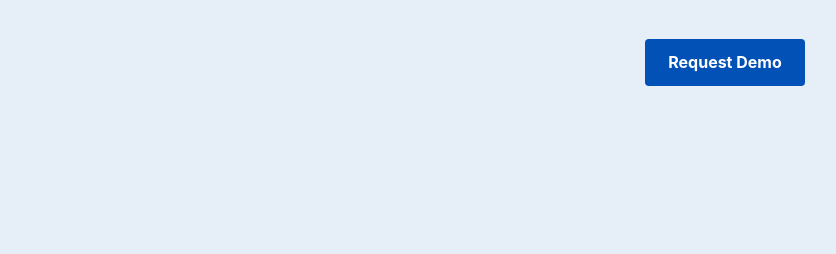
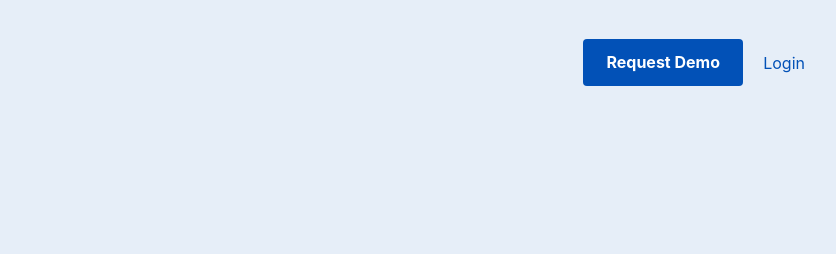
Before and after one commit to Career-Launchpad/landing, a Gatsby site: page / in a window 1280 px wide. Shown: the top 254 px of the page, 315-1151 px from the left. Built offline with nearby package versions, Linux system fonts and the light colour scheme; Gatsby itself is replaced by a stand-in of ours.

```diff
--- a/src/components/header.js
+++ b/src/components/header.js
@@ -12,9 +12,13 @@
             <img alt="Logo" src={logo} />
           </Link>
         </div>
-
-        <div className="get-started">
-          <Link to="/contact">Request Demo</Link>
+        <div className="header-links">
+          <div className="get-started">
+            <Link to="/contact">Request Demo</Link>
+          </div>
+          <a href="https://prospectapp.now.sh" className="login">
+            Login
+          </a>
         </div>
       </div>
     </div>
--- a/static/styles/_all.scss
+++ b/static/styles/_all.scss
@@ -46,6 +46,11 @@
       display: flex;
       justify-content: space-between;
 
+      .header-links {
+        display: flex;
+        flex-direction: row;
+        align-items: center;
+
         .get-started {
           a {
             width: 160px;
@@ -59,6 +64,11 @@
             border-radius: 4px;
             text-align: center;
             color: #ffffff;
+          }
+        }
+
+        .login {
+          margin-left: 20px;
         }
       }
     }
```
Also changed, not shown: 1 other file. Lines whose indentation alone changed are shown as unchanged.
